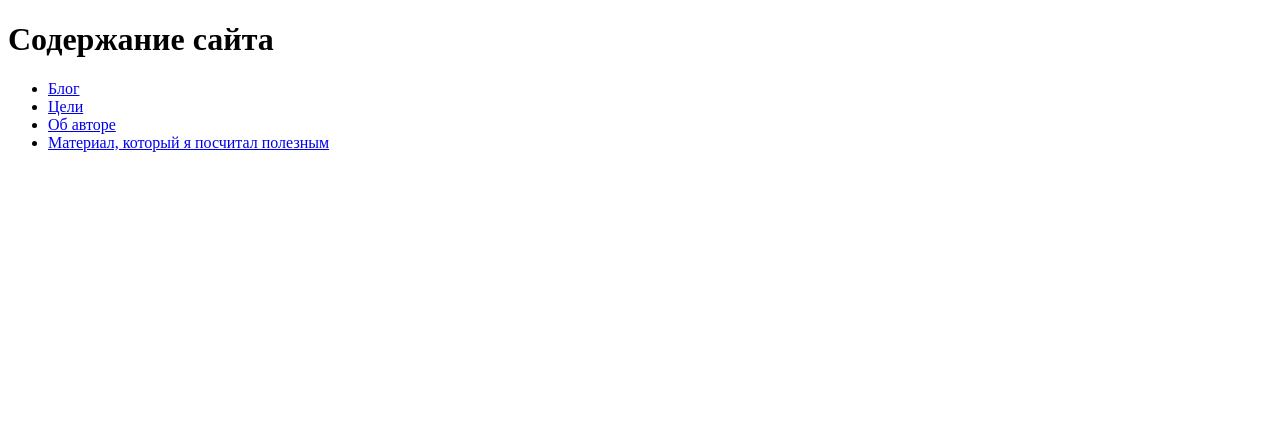
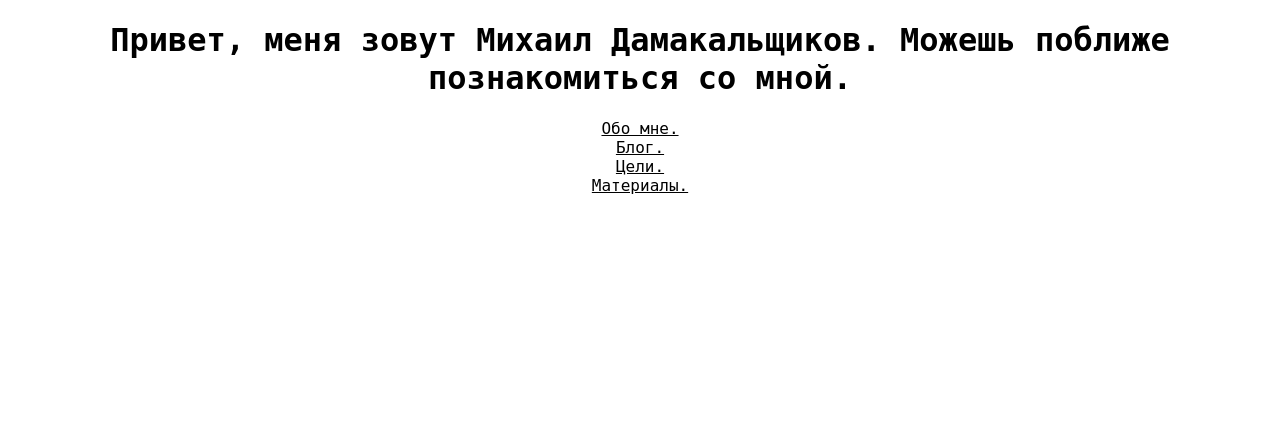
Before and after one commit to damakalshchikov/my_site, a Django app: page / in a window 1280 px wide. Shown: the top 435 px of the page. Run offline with Django 5.2, Linux system fonts and the light colour scheme.

Commit message:
Изменен шаблон главной страницы: добавлено наследование от base.html, блоки для заголовка и контента, а также ссылки на разделы сайта.

```diff
--- a/main_page/templates/main_page.html
+++ b/main_page/templates/main_page.html
@@ -1,17 +1,30 @@
-<!DOCTYPE html>
-<html lang="ru">
-    <head>
-        <title>Главная страница</title>
-    </head>
-    <body>
-        <h1>Содержание сайта</h1>
-        <nav>
-            <ul>
-                <li><a href="{% url 'blog' %}">Блог</a></li>
-                <li><a href="{% url 'goals' %}">Цели</a></li>
-                <li><a href="{% url 'about' %}">Об авторе</a></li>
-                <li><a href="{% url 'resources' %}">Материал, который я посчитал полезным</a></li>
-            </ul>
-        </nav>
-    </body>
-</html>
+{% extends 'base.html' %}
+
+{% load static %}
+
+{% block title %}Главная страница{% endblock %}
+
+{% block extra_head %}
+    <link rel="stylesheet" href="{% static 'css/main_page_style.css' %}">
+{% endblock %}
+
+{% block content %}
+    <h1>
+        Привет, меня зовут Михаил Дамакальщиков.
+        Можешь поближе познакомиться со мной.
+    </h1>
+    <div class="grid">
+        <div class="grid-item">
+            <a href="/about">Обо мне.</a>
+        </div>
+        <div class="grid-item">
+            <a href="/blog">Блог.</a>
+        </div>
+        <div class="grid-item">
+            <a href="/goals">Цели.</a>
+        </div>
+        <div class="grid-item">
+            <a href="/resources">Материалы.</a>
+        </div>
+    </div>
+{% endblock %}
```
